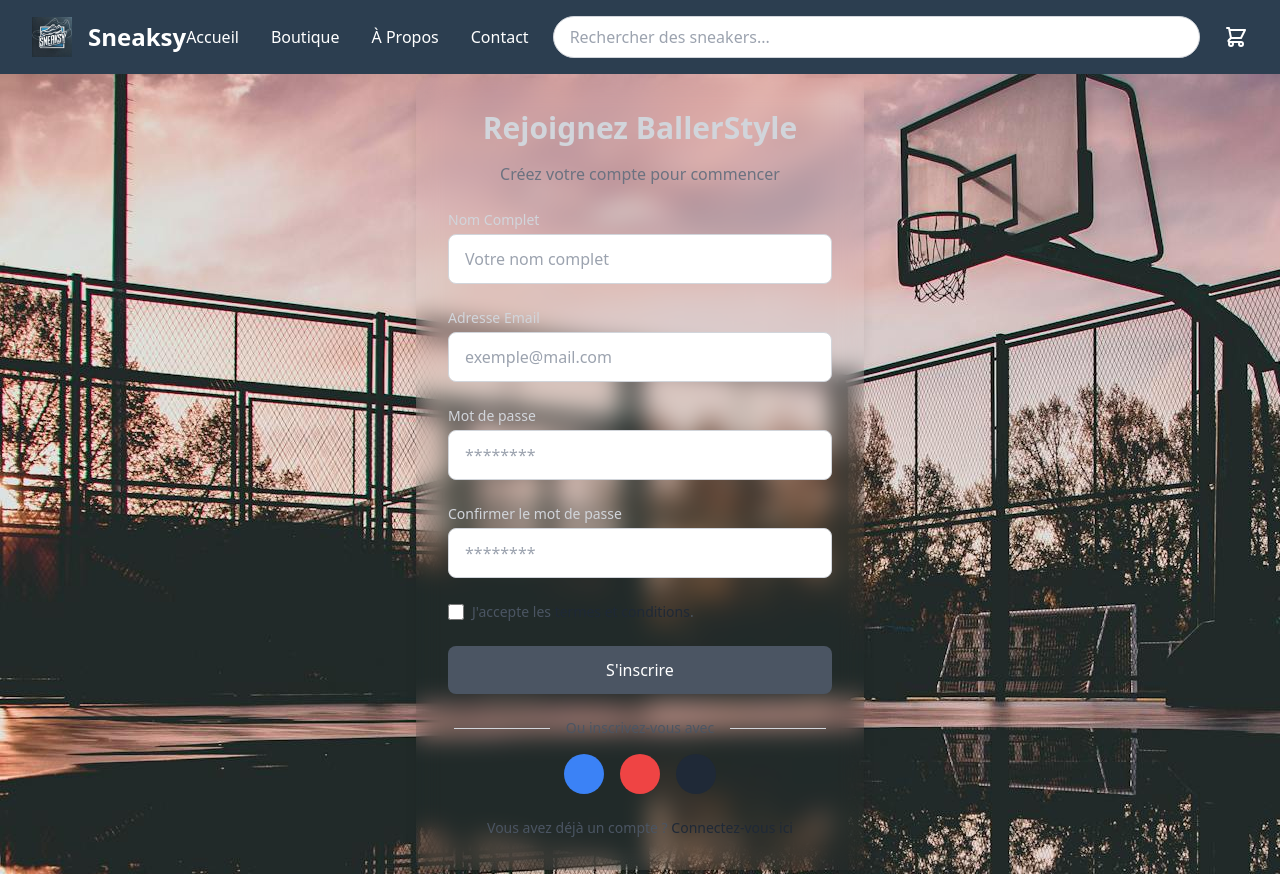
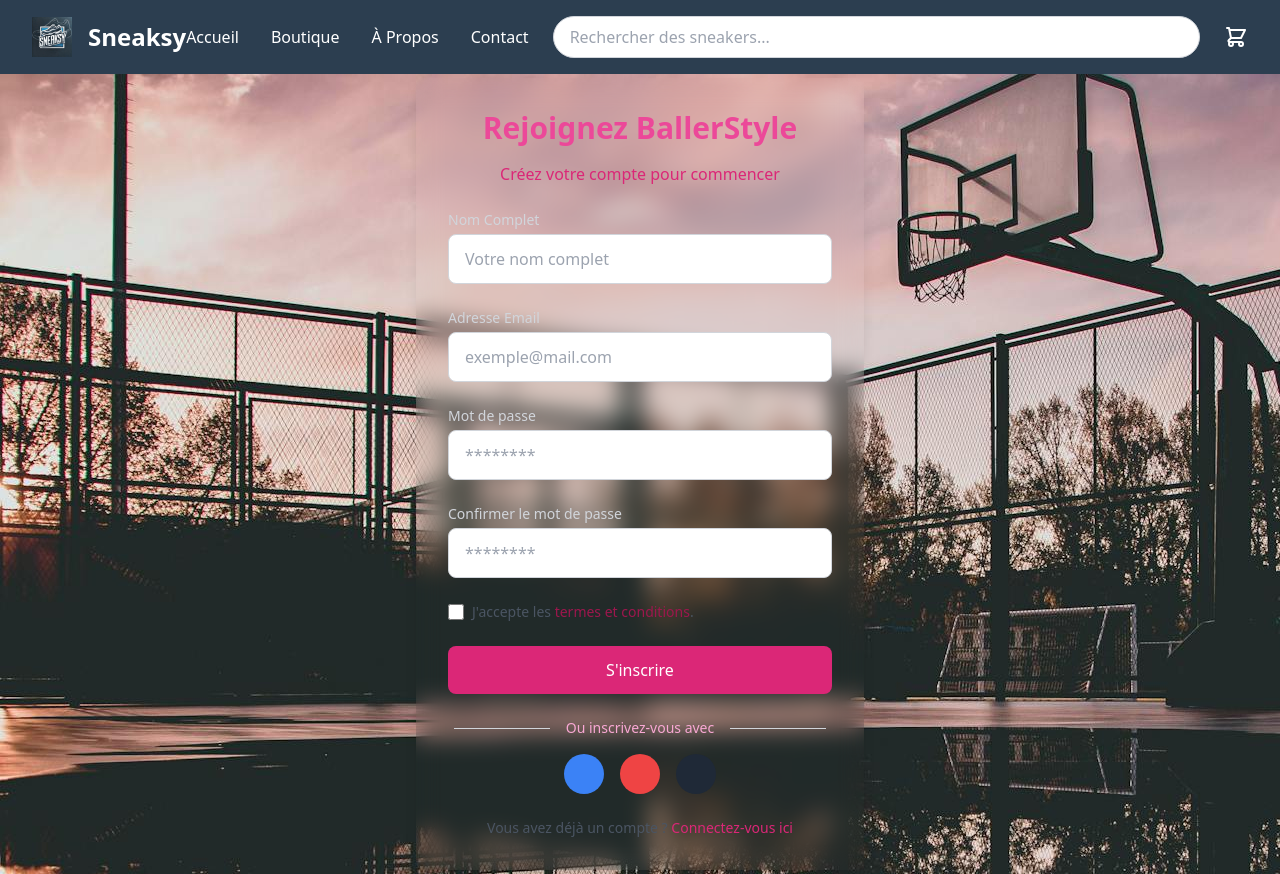
Before and after one commit to Nehemie-KM/Sneakers, a React (Vite) app in the folder Sneakers/: page /register in a window 1280 px wide. Built offline with nearby package versions, Linux system fonts and the light colour scheme.

Commit message:
update: color pink

```diff
--- a/Sneakers/src/pages/Register.jsx
+++ b/Sneakers/src/pages/Register.jsx
@@ -4,8 +4,8 @@
   return (
     <div className="min-h-screen flex items-center justify-center bg-[url('/fond_register.jpg')]">
     <div className="w-full max-w-md bg-transparent backdrop-blur-md rounded-lg shadow-lg p-8">
-      <h2 className="text-3xl font-bold text-gray-300 text-center mb-4">Rejoignez BallerStyle</h2>
-      <p className="text-gray-500 text-center mb-6">Créez votre compte pour commencer</p>
+      <h2 className="text-3xl font-bold text-pink-500 text-center mb-4">Rejoignez BallerStyle</h2>
+      <p className="text-pink-600 text-center mb-6">Créez votre compte pour commencer</p>
 
       <form className="space-y-6">
         {/* Name Field */}
@@ -60,14 +60,14 @@
         <div className="flex items-center">
           <input type="checkbox" className="h-4 w-4 text-purple-600 focus:ring-purple-500 border-gray-300 rounded" required />
           <label className="ml-2 text-sm text-gray-600">
-            J'accepte les <a href="/terms" className="text-gray-800 hover:underline">termes et conditions</a>.
+            J'accepte les <a href="/terms" className="text-pink-800 hover:underline">termes et conditions</a>.
           </label>
         </div>
 
         {/* Register Button */}
         <button
           type="submit"
-          className="w-full bg-gray-600 text-white py-3 rounded-lg font-medium hover:bg-gray-700 focus:outline-none focus:ring-4 focus:ring-purple-500 focus:ring-opacity-50 transition-all"
+          className="w-full bg-pink-600 text-white py-3 rounded-lg font-medium hover:bg-pink-700 focus:outline-none focus:ring-4 focus:ring-purple-500 focus:ring-opacity-50 transition-all"
         >
           S'inscrire
         </button>
@@ -76,7 +76,7 @@
       {/* Divider and Social Register */}
       <div className="mt-6 flex items-center justify-center space-x-4">
         <span className="w-1/4 border-t border-gray-300"></span>
-        <span className="text-sm text-gray-600">Ou inscrivez-vous avec</span>
+        <span className="text-sm text-pink-300">Ou inscrivez-vous avec</span>
         <span className="w-1/4 border-t border-gray-300"></span>
       </div>
       <div className="flex justify-center mt-4 space-x-4">
@@ -93,7 +93,7 @@
 
       {/* Login Link */}
       <p className="mt-6 text-center text-sm text-gray-600">
-        Vous avez déjà un compte ? <a href="/login" className="text-gray-800 font-medium hover:underline">Connectez-vous ici</a>
+        Vous avez déjà un compte ? <a href="/login" className="text-pink-600 font-medium hover:underline">Connectez-vous ici</a>
       </p>
     </div>
   </div>
```
